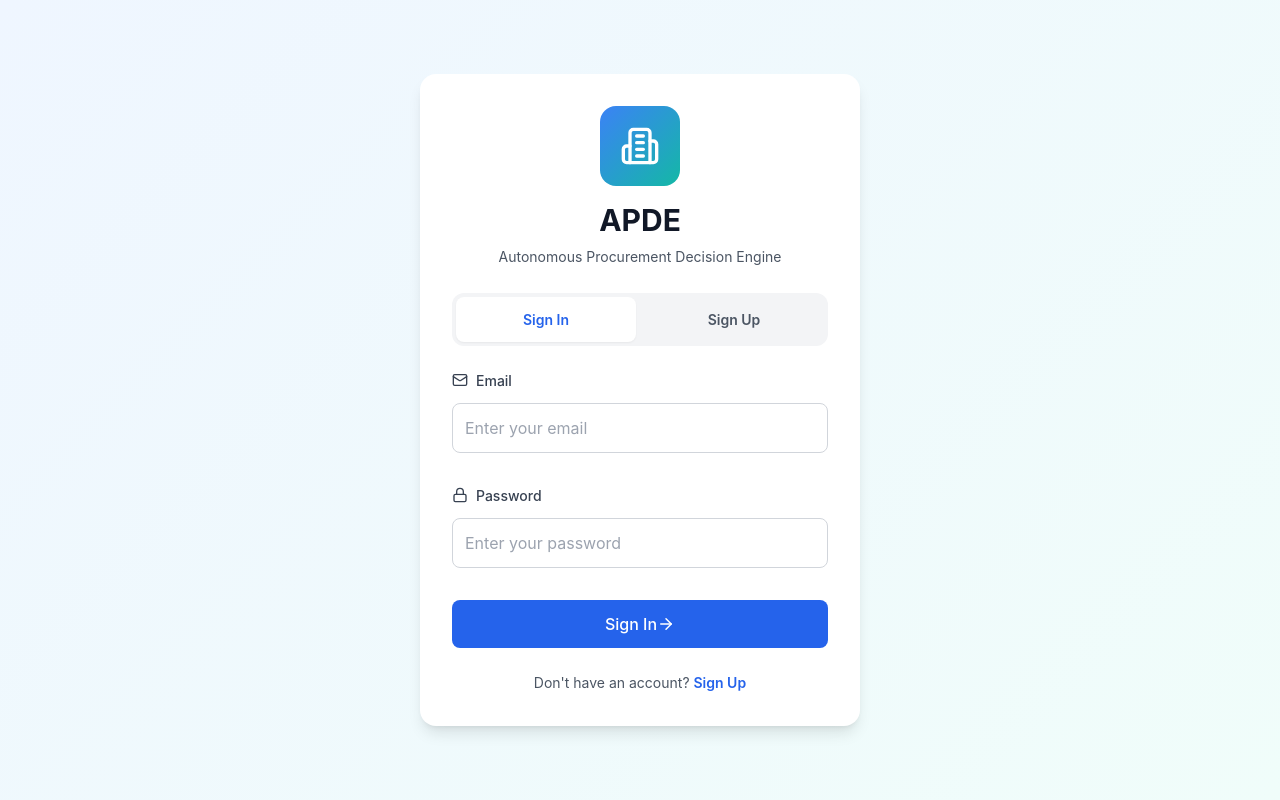
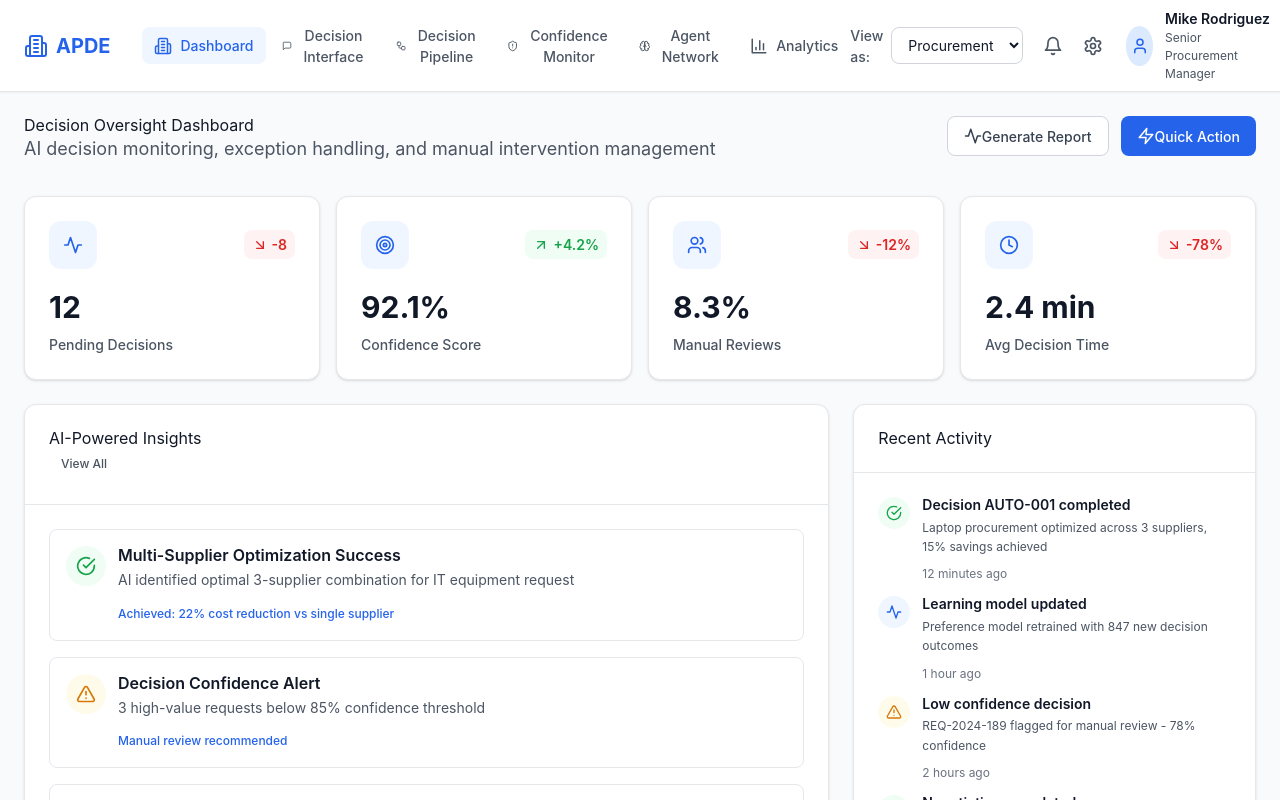
Before and after one commit to ashuthoshab5/ai-sourcing-suite-1, a React (Vite) app: page / in a window 1280 px wide. Shown: the top 800 px of the page. Built offline with nearby package versions, Linux system fonts and the light colour scheme; no server answers.

Commit message:
Remove auth flow, use demo user ID

```diff
--- a/src/App.tsx
+++ b/src/App.tsx
@@ -6,30 +6,14 @@ import { WorkflowScreens } from './components/WorkflowScreens';
 import { SupplierRisk } from './components/SupplierRisk';
 import { AIVisualization } from './components/AIVisualization';
 import { Analytics } from './components/Analytics';
-import { Auth } from './components/Auth';
 import { UserProvider } from './contexts/UserContext';
-import { AuthProvider, useAuth } from './contexts/AuthContext';
 import './App.css';
 
 export type UserPersona = 'cpo' | 'procurement-manager' | 'operations-manager' | 'finance-manager';
 
-function AppContent() {
+function App() {
   const [activeView, setActiveView] = useState<string>('dashboard');
   const [currentPersona, setCurrentPersona] = useState<UserPersona>('procurement-manager');
-  const { user, loading } = useAuth();
-
-  if (loading) {
-    return (
-      <div className="loading-screen">
-        <div className="loading-spinner"></div>
-        <p>Loading APDE...</p>
-      </div>
-    );
-  }
-
-  if (!user) {
-    return <Auth />;
-  }
 
   return (
     <UserProvider>
@@ -54,12 +38,4 @@ function AppContent() {
   );
 }
 
-function App() {
-  return (
-    <AuthProvider>
-      <AppContent />
-    </AuthProvider>
-  );
-}
-
 export default App;
--- a/src/components/NewDecisionRequest.tsx
+++ b/src/components/NewDecisionRequest.tsx
@@ -1,5 +1,4 @@
 import React, { useState } from 'react';
-import { useAuth } from '../contexts/AuthContext';
 import { createDecisionRequest } from '../lib/decisions';
 import {
   X,
@@ -17,7 +16,6 @@ interface NewDecisionRequestProps {
 }
 
 export function NewDecisionRequest({ onClose, onSubmit }: NewDecisionRequestProps) {
-  const { user } = useAuth();
   const [title, setTitle] = useState('');
   const [description, setDescription] = useState('');
   const [category, setCategory] = useState('');
@@ -45,15 +43,13 @@ export function NewDecisionRequest({ onClose, onSubmit }: NewDecisionRequestProp
     setLoading(true);
 
     try {
-      if (!user) throw new Error('User not authenticated');
-
       const value = parseFloat(estimatedValue);
       if (isNaN(value) || value <= 0) {
         throw new Error('Please enter a valid estimated value');
       }
 
       const { error } = await createDecisionRequest(
-        user.id,
+        'demo-user',
         title,
         description,
         category,
```
